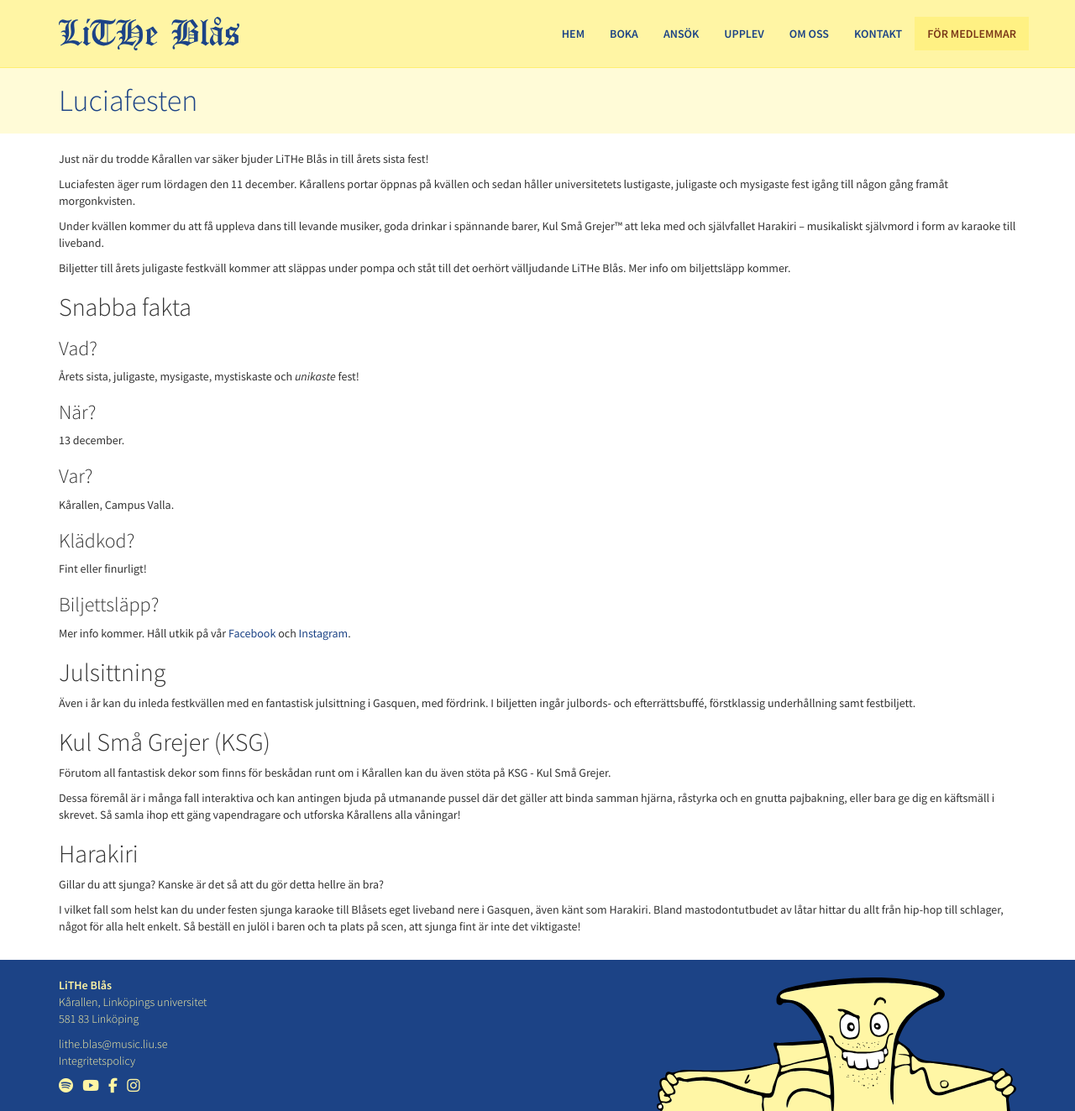
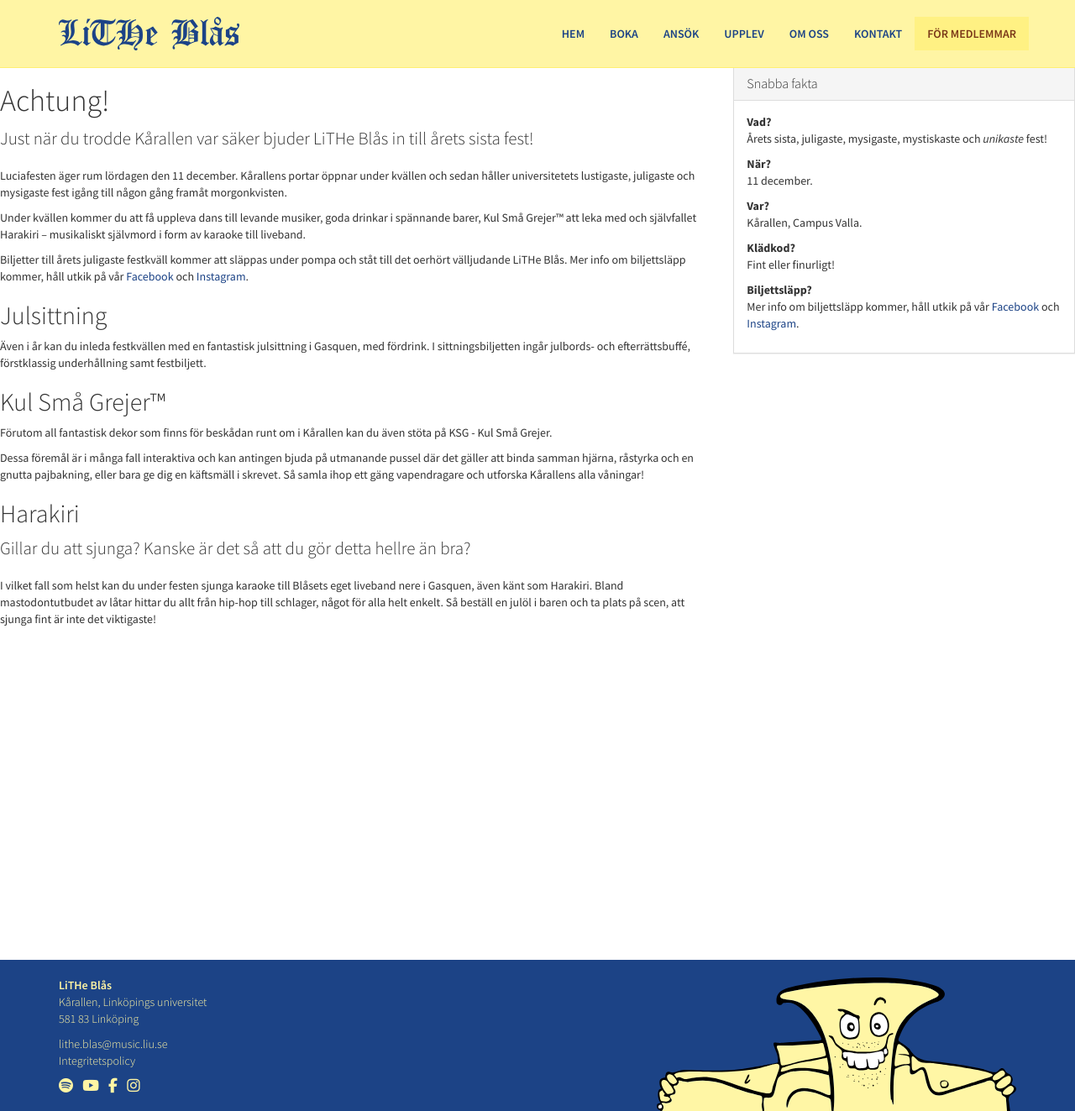
Before and after one commit to litheblas/litheblas.org, a Jekyll site: the page built from _pages/luciafesten.md, in a window 1280 px wide and 1323 px high. Shown: the whole window at 84% size. Built offline with Jekyll 4.4.1, drawn with Linux system fonts in a browser that asks for light colours; nearby versions of some CDN libraries; part of the change alters nothing that is shown.

Commit message:
Use old layout

```diff
--- /dev/null
+++ b/_layouts/luciafesten.html
@@ -0,0 +1,83 @@
+---
+layout: default
+---
+<div class="row">
+    <div class="col-md-8 col-lg-8">
+        <h1>Achtung!</h1>
+        <p class="lead">
+            Just när du trodde Kårallen var säker bjuder LiTHe Blås in till årets sista fest!
+        </p>
+        <p>
+            Luciafesten äger rum lördagen den 11 december. Kårallens portar öppnar under kvällen och sedan håller
+            universitetets lustigaste, juligaste och mysigaste fest igång till någon gång framåt morgonkvisten.
+        </p>
+        <p>
+            Under kvällen kommer du att få uppleva dans till levande musiker, goda drinkar i spännande barer, Kul
+            Små Grejer&trade; att leka med och självfallet Harakiri – musikaliskt självmord i form av karaoke till
+            liveband.
+        </p>
+        <p>
+            Biljetter till årets juligaste festkväll kommer att släppas under pompa och ståt till det oerhört
+            välljudande LiTHe Blås. Mer info om biljettsläpp kommer, håll utkik på vår <a href="https://facebook.com/litheblas" target="_blank">Facebook</a> och <a href="https://instagram.com/litheblas" target="_blank">Instagram</a>.
+        </p>
+
+        <h2>Julsittning</h2>
+        <p>
+            Även i år kan du inleda festkvällen med en fantastisk julsittning i Gasquen, med fördrink. I
+            sittningsbiljetten ingår julbords- och efterrättsbuffé, förstklassig
+            underhållning samt festbiljett.
+        </p>
+
+        <h2>Kul Små Grejer&trade;</h2>
+        <p>
+            Förutom all fantastisk dekor som finns för beskådan runt om i Kårallen kan du även stöta på KSG - Kul
+            Små Grejer.
+        </p>
+        <p>
+            Dessa föremål är i många fall interaktiva och kan antingen bjuda på utmanande pussel där det gäller att
+            binda samman hjärna, råstyrka och en gnutta pajbakning, eller bara ge dig en käftsmäll i skrevet. Så
+            samla ihop ett gäng vapendragare och utforska Kårallens alla våningar!
+        </p>
+
+        <h2>Harakiri</h2>
+        <p class="lead">
+            Gillar du att sjunga? Kanske är det så att du gör detta hellre än bra?
+        </p>
+        <p>
+            I vilket fall som helst kan du under festen sjunga karaoke till Blåsets eget liveband nere i Gasquen,
+            även känt som Harakiri. Bland mastodontutbudet av låtar hittar du allt från hip-hop till schlager, något
+            för alla helt enkelt. Så beställ en julöl i baren och ta plats på scen, att sjunga fint är inte det
+            viktigaste!
+        </p>
+    </div>
+    <div class="col-md-4 col-lg-4">
+        <div class="panel panel-default">
+            <div class="panel-heading">
+                <h1 class="panel-title">Snabba fakta</h1>
+            </div>
+            <div class="panel-body">
+                <p>
+                    <b>Vad?</b><br>
+                    Årets sista, juligaste, mysigaste, mystiskaste och <em>unikaste</em> fest!
+                </p>
+                <p>
+                    <b>När?</b><br>
+                    11 december.
+                </p>
+                <p>
+                    <b>Var?</b><br>
+                    Kårallen, Campus Valla.
+                </p>
+                <p>
+                    <b>Klädkod?</b><br>
+                    Fint eller finurligt!
+                </p>
+                <p>
+                    <b>Biljettsläpp?</b><br>
+                    Mer info om biljettsläpp kommer, håll utkik på vår <a href="https://facebook.com/litheblas" target="_blank">Facebook</a> och <a href="https://instagram.com/litheblas" target="_blank">Instagram</a>.
+                </p>
+
+            </div>
+        </div>
+    </div>
+</div>
--- a/_pages/luciafesten.md
+++ b/_pages/luciafesten.md
@@ -1,42 +1,5 @@
 ---
-layout: page
+layout: luciafesten
 title: Luciafesten
 permalink: /luciafesten/
 ---
-
-Just när du trodde Kårallen var säker bjuder LiTHe Blås in till årets sista fest!
-
-Luciafesten äger rum lördagen den 11 december. Kårallens portar öppnas på kvällen och sedan håller universitetets lustigaste, juligaste och mysigaste fest igång till någon gång framåt morgonkvisten.
-
-Under kvällen kommer du att få uppleva dans till levande musiker, goda drinkar i spännande barer, Kul Små Grejer&trade; att leka med och självfallet Harakiri – musikaliskt självmord i form av karaoke till liveband.
-
-Biljetter till årets juligaste festkväll kommer att släppas under pompa och ståt till det oerhört välljudande LiTHe Blås. Mer info om biljettsläpp kommer.
-
-## Snabba fakta
-### Vad?
-Årets sista, juligaste, mysigaste, mystiskaste och <em>unikaste</em> fest!
-
-### När?
-13 december.
-
-### Var?
-Kårallen, Campus Valla.
-
-### Klädkod?
-Fint eller finurligt!
-
-### Biljettsläpp?
-Mer info kommer. Håll utkik på vår [Facebook](https://facebook.com/litheblas) och [Instagram](https://instagram.com/litheblas).
-
-## Julsittning
-Även i år kan du inleda festkvällen med en fantastisk julsittning i Gasquen, med fördrink. I biljetten ingår julbords- och efterrättsbuffé, förstklassig underhållning samt festbiljett.
-
-## Kul Små Grejer (KSG)
-Förutom all fantastisk dekor som finns för beskådan runt om i Kårallen kan du även stöta på KSG - Kul Små Grejer.
-
-Dessa föremål är i många fall interaktiva och kan antingen bjuda på utmanande pussel där det gäller att binda samman hjärna, råstyrka och en gnutta pajbakning, eller bara ge dig en käftsmäll i skrevet. Så samla ihop ett gäng vapendragare och utforska Kårallens alla våningar!
-
-## Harakiri
-Gillar du att sjunga? Kanske är det så att du gör detta hellre än bra?
-
-I vilket fall som helst kan du under festen sjunga karaoke till Blåsets eget liveband nere i Gasquen, även känt som Harakiri. Bland mastodontutbudet av låtar hittar du allt från hip-hop till schlager, något för alla helt enkelt. Så beställ en julöl i baren och ta plats på scen, att sjunga fint är inte det viktigaste!
```
